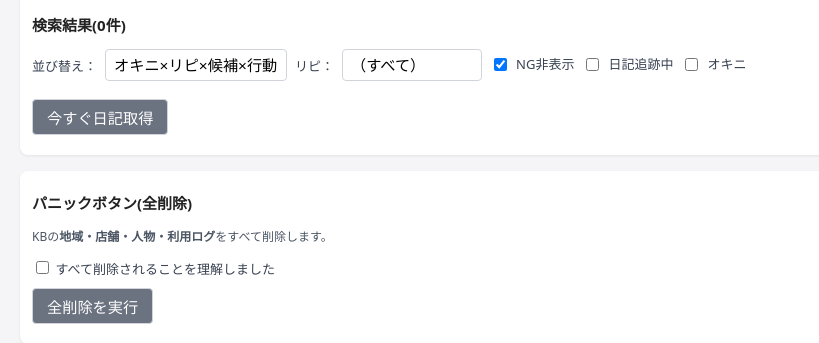
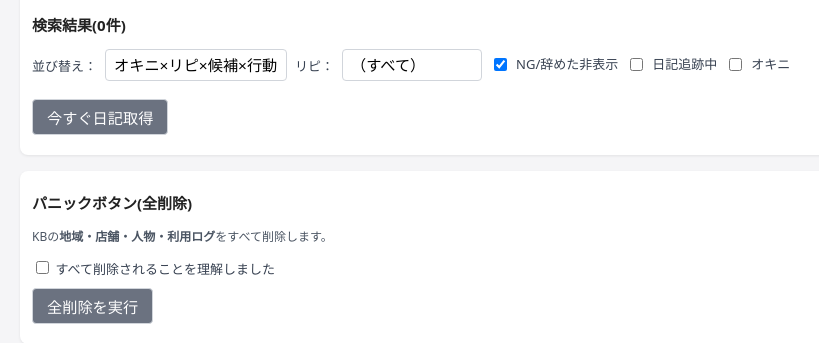
Before and after one commit to fumizo07/zofusai, a FastAPI app: page /kb/search in a window 1280 px wide. Shown: the part 732-1075 px from the top of the page, without its empty margins (186-1005 px from the left). Run offline with FastAPI, Linux system fonts and the light colour scheme; parts of the project's set-up code (start-up, migrations or seed data) failed here and were passed over.

Commit message:
Update kb_index.html

```diff
--- a/templates/kb_index.html
+++ b/templates/kb_index.html
@@ -256,12 +256,12 @@
           <option value="" selected>（すべて）</option>
           <option value="yes">リピ確定</option>
           <option value="hold">リピ保留</option>
-          <option value="no">NG</option>
+          <option value="no">NG/辞めた</option>
         </select>
 
         <label class="sort-checkbox-label">
           <input type="checkbox" id="kb_hide_ng" value="1" checked>
-          NG非表示
+          NG/辞めた非表示
         </label>
 
         <label class="sort-checkbox-label">
@@ -446,7 +446,7 @@
                 <option value="" {% if not p.repeat_intent %}selected{% endif %}>未判定</option>
                 <option value="yes"  {% if p.repeat_intent == 'yes' %}selected{% endif %}>リピ確定</option>
                 <option value="hold" {% if p.repeat_intent == 'hold' %}selected{% endif %}>リピ保留</option>
-                <option value="no"   {% if p.repeat_intent == 'no' %}selected{% endif %}>NG</option>
+                <option value="no"   {% if p.repeat_intent == 'no' %}selected{% endif %}>NG/辞めた</option>
               </select>
 
               <select name="next_action">
```
